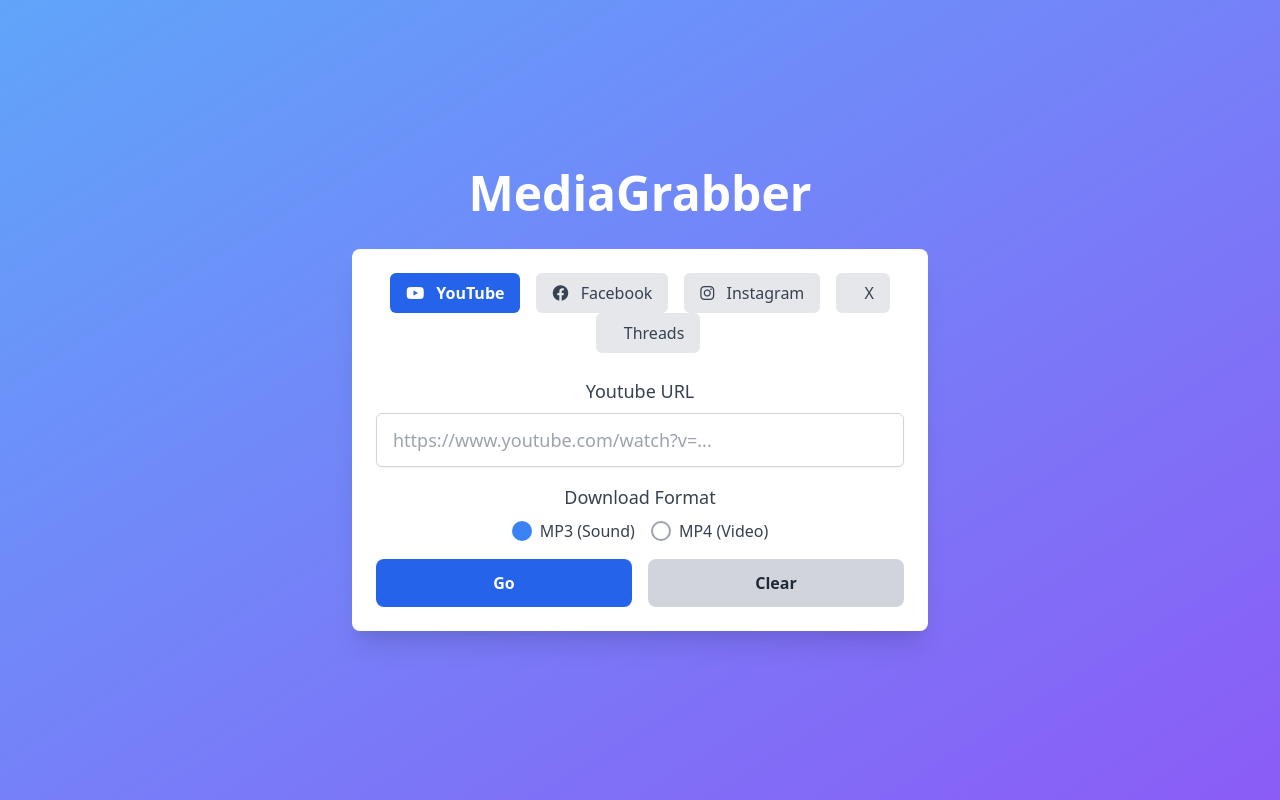
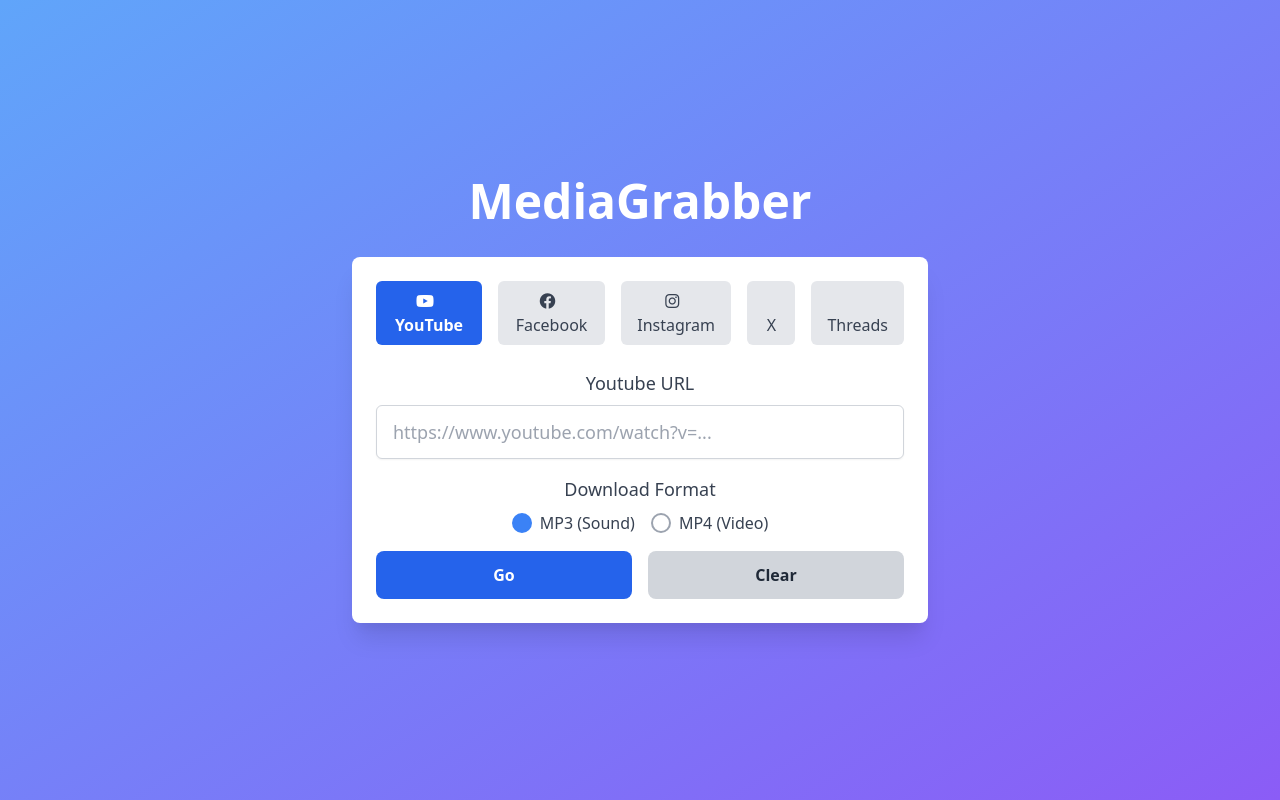
Before and after one commit to sacahan/MediaGrabber, a Svelte app in the folder frontend/: page / in a window 1280 px wide. Built offline with nearby package versions, Linux system fonts and the light colour scheme.

Commit message:
fix(frontend): prevent nav buttons from wrapping

```diff
--- a/frontend/src/App.svelte
+++ b/frontend/src/App.svelte
@@ -294,7 +294,7 @@
       <div class="flex justify-center">
         <div class="w-full max-w-xl">
           <div class="bg-white rounded-lg shadow-xl p-6">
-            <nav class="flex space-x-4 mb-6 justify-center flex-wrap" aria-label="Platform tabs">
+            <nav class="flex space-x-4 mb-6 justify-center" aria-label="Platform tabs">
               <button
                 on:click={() => handleTabClick("youtube")}
                 class="{activeTab === 'youtube' ? activeTabClasses.active : activeTabClasses.inactive}"
```
